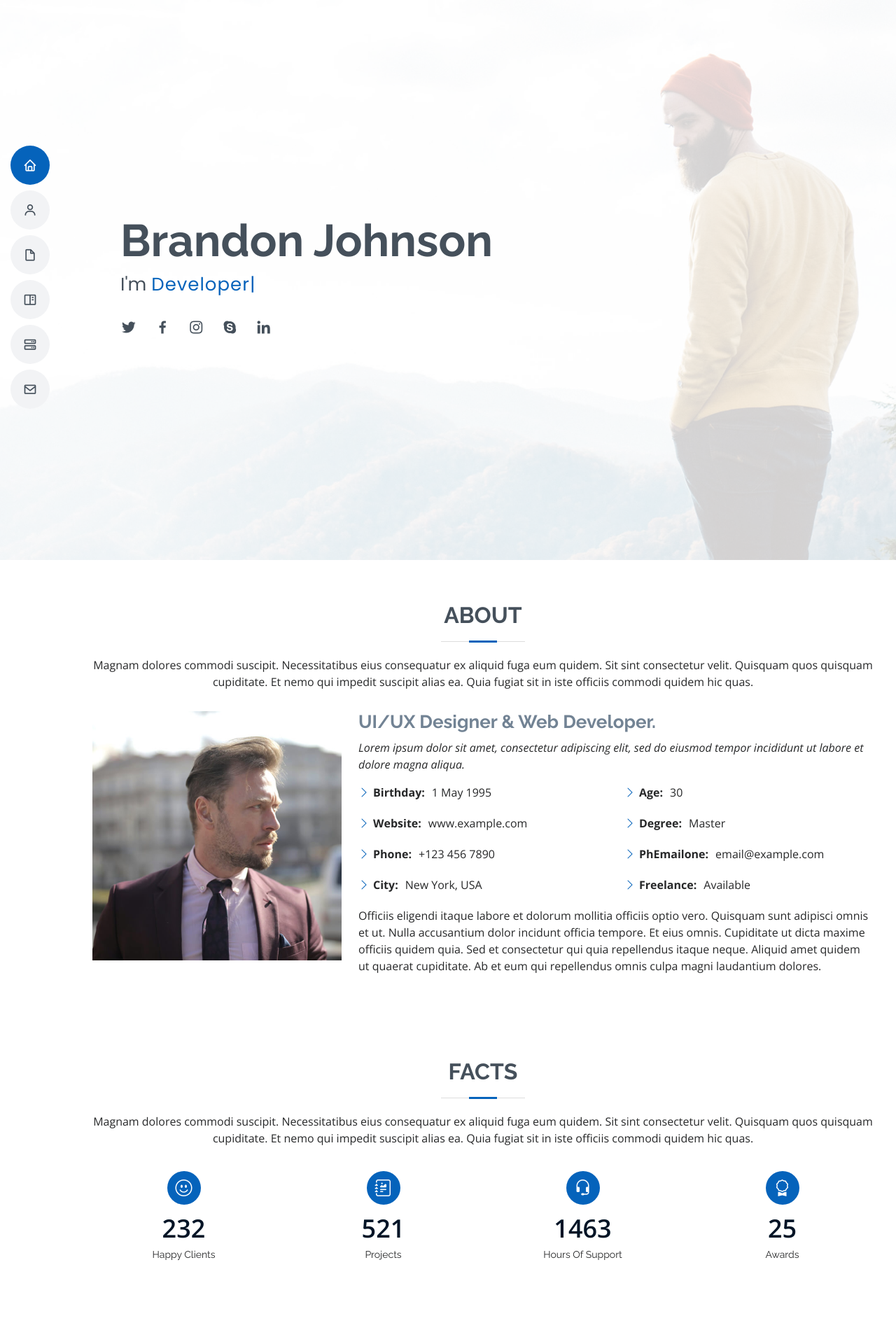
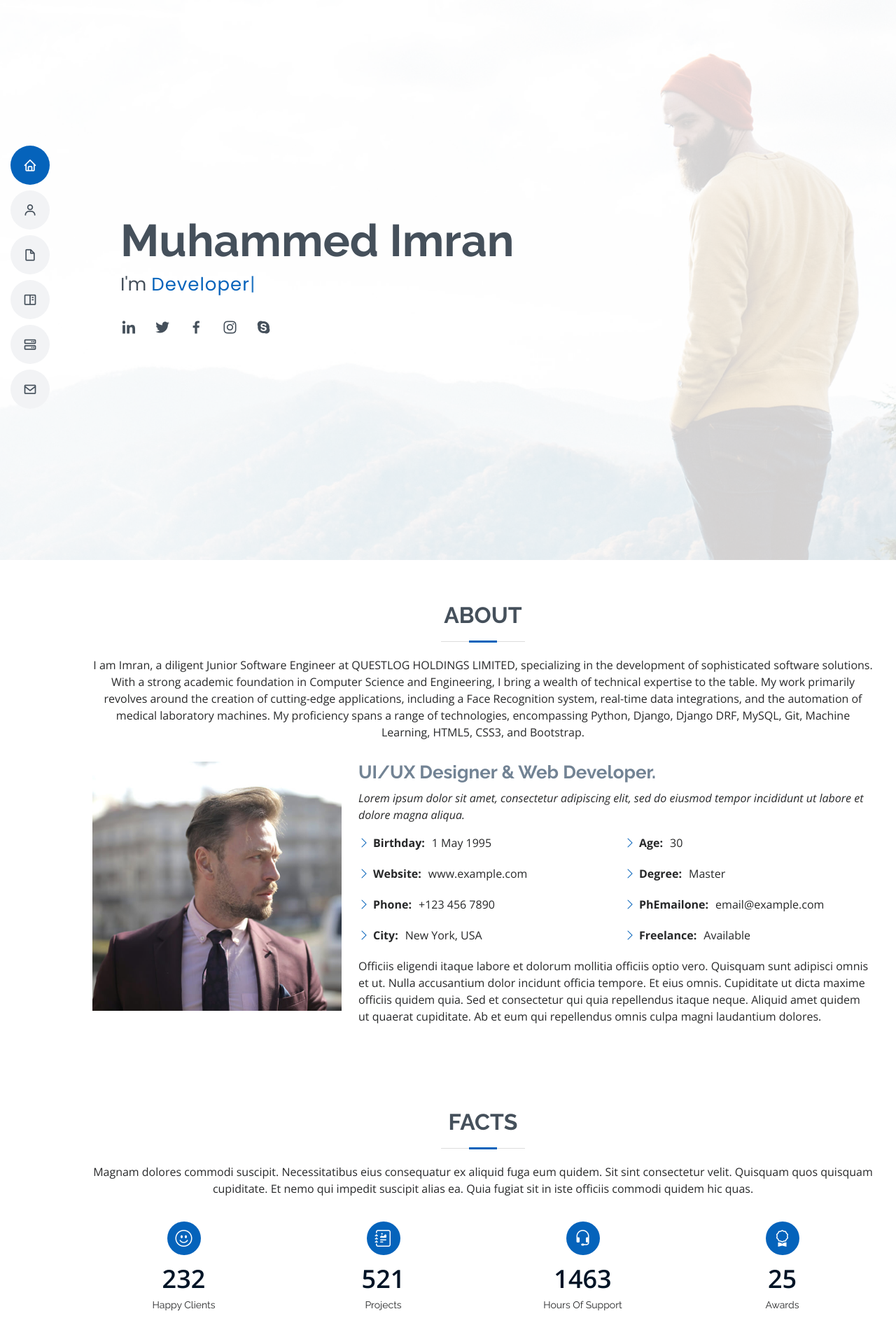
Before and after one commit to imranctc/convert_html_to_django, a Django app: page / in a window 1280 px wide. Shown: the top 1920 px of the page at 70% size. Run offline with Django 4.2, Linux system fonts and the light colour scheme; some libraries are stand-ins or nearby versions.

Commit message:
change static url of index.html

```diff
--- a/main/templates/index.html
+++ b/main/templates/index.html
@@ -5,27 +6,27 @@
   <meta charset="utf-8">
   <meta content="width=device-width, initial-scale=1.0" name="viewport">
 
-  <title>MyResume Bootstrap Template - Index</title>
+  <title>Muhmmed Imran Resume</title>
   <meta content="" name="description">
   <meta content="" name="keywords">
 
   <!-- Favicons -->
-  <link href="assets/img/favicon.png" rel="icon">
-  <link href="assets/img/apple-touch-icon.png" rel="apple-touch-icon">
+  <link href="{% static 'assets/img/favicon.png' %}" rel="icon">
+  <link href="{% static 'assets/img/apple-touch-icon.png' %}" rel="apple-touch-icon">
 
   <!-- Google Fonts -->
   <link href="https://fonts.googleapis.com/css?family=Open+Sans:300,300i,400,400i,600,600i,700,700i|Raleway:300,300i,400,400i,500,500i,600,600i,700,700i|Poppins:300,300i,400,400i,500,500i,600,600i,700,700i" rel="stylesheet">
 
   <!-- Vendor CSS Files -->
-  <link href="assets/vendor/aos/aos.css" rel="stylesheet">
-  <link href="assets/vendor/bootstrap/css/bootstrap.min.css" rel="stylesheet">
-  <link href="assets/vendor/bootstrap-icons/bootstrap-icons.css" rel="stylesheet">
-  <link href="assets/vendor/boxicons/css/boxicons.min.css" rel="stylesheet">
-  <link href="assets/vendor/glightbox/css/glightbox.min.css" rel="stylesheet">
-  <link href="assets/vendor/swiper/swiper-bundle.min.css" rel="stylesheet">
+  <link href="{% static 'assets/vendor/aos/aos.css' %}" rel="stylesheet">
+  <link href="{% static 'assets/vendor/bootstrap/css/bootstrap.min.css' %}" rel="stylesheet">
+  <link href="{% static 'assets/vendor/bootstrap-icons/bootstrap-icons.css' %}" rel="stylesheet">
+  <link href="{% static 'assets/vendor/boxicons/css/boxicons.min.css' %}" rel="stylesheet">
+  <link href="{% static 'assets/vendor/glightbox/css/glightbox.min.css' %}" rel="stylesheet">
+  <link href="{% static 'assets/vendor/swiper/swiper-bundle.min.css' %}" rel="stylesheet">
 
   <!-- Template Main CSS File -->
-  <link href="assets/css/style.css" rel="stylesheet">
+  <link href="{% static 'assets/css/style.css' %}" rel="stylesheet">
 
   <!-- =======================================================
   * Template Name: MyResume
@@ -60,14 +61,14 @@
   <!-- ======= Hero Section ======= -->
   <section id="hero" class="d-flex flex-column justify-content-center">
     <div class="container" data-aos="zoom-in" data-aos-delay="100">
-      <h1>Brandon Johnson</h1>
-      <p>I'm <span class="typed" data-typed-items="Designer, Developer, Freelancer, Photographer"></span></p>
+      <h1>Muhammed Imran</h1>
+      <p>I'm <span class="typed" data-typed-items=" Software Engineer, Developer, Freelancer, "></span></p>
       <div class="social-links">
+        <a href="https://www.linkedin.com/in/imran-pciu/" class="linkedin"><i class="bx bxl-linkedin"></i></a>
         <a href="#" class="twitter"><i class="bx bxl-twitter"></i></a>
         <a href="#" class="facebook"><i class="bx bxl-facebook"></i></a>
         <a href="#" class="instagram"><i class="bx bxl-instagram"></i></a>
         <a href="#" class="google-plus"><i class="bx bxl-skype"></i></a>
-        <a href="#" class="linkedin"><i class="bx bxl-linkedin"></i></a>
       </div>
     </div>
   </section><!-- End Hero -->
@@ -80,12 +81,14 @@
 
         <div class="section-title">
           <h2>About</h2>
-          <p>Magnam dolores commodi suscipit. Necessitatibus eius consequatur ex aliquid fuga eum quidem. Sit sint consectetur velit. Quisquam quos quisquam cupiditate. Et nemo qui impedit suscipit alias ea. Quia fugiat sit in iste officiis commodi quidem hic quas.</p>
+          <p>I am Imran, a diligent Junior Software Engineer at QUESTLOG HOLDINGS LIMITED, specializing in the development of sophisticated software solutions.
+
+            With a strong academic foundation in Computer Science and Engineering, I bring a wealth of technical expertise to the table. My work primarily revolves around the creation of cutting-edge applications, including a Face Recognition system, real-time data integrations, and the automation of medical laboratory machines. My proficiency spans a range of technologies, encompassing Python, Django, Django DRF, MySQL, Git, Machine Learning, HTML5, CSS3, and Bootstrap.</p>
         </div>
 
         <div class="row">
           <div class="col-lg-4">
-            <img src="assets/img/profile-img.jpg" class="img-fluid" alt="">
+            <img src="{% static 'assets/img/profile-img.jpg' %}" class="img-fluid" alt="">
           </div>
           <div class="col-lg-8 pt-4 pt-lg-0 content">
             <h3>UI/UX Designer &amp; Web Developer.</h3>
@@ -325,12 +328,12 @@
 
           <div class="col-lg-4 col-md-6 portfolio-item filter-app">
             <div class="portfolio-wrap">
-              <img src="assets/img/portfolio/portfolio-1.jpg" class="img-fluid" alt="">
+              <img src="{% static 'assets/img/portfolio/portfolio-1.jpg' %}" class="img-fluid" alt="">
               <div class="portfolio-info">
                 <h4>App 1</h4>
                 <p>App</p>
                 <div class="portfolio-links">
-                  <a href="assets/img/portfolio/portfolio-1.jpg" data-gallery="portfolioGallery" class="portfolio-lightbox" title="App 1"><i class="bx bx-plus"></i></a>
+                  <a href="{% static 'assets/img/portfolio/portfolio-1.jpg'%}" data-gallery="portfolioGallery" class="portfolio-lightbox" title="App 1"><i class="bx bx-plus"></i></a>
                   <a href="portfolio-details.html" class="portfolio-details-lightbox" data-glightbox="type: external" title="Portfolio Details"><i class="bx bx-link"></i></a>
                 </div>
               </div>
@@ -339,12 +342,12 @@
 
           <div class="col-lg-4 col-md-6 portfolio-item filter-web">
             <div class="portfolio-wrap">
-              <img src="assets/img/portfolio/portfolio-2.jpg" class="img-fluid" alt="">
+              <img src="{% static 'assets/img/portfolio/portfolio-2.jpg'%}" class="img-fluid" alt="">
               <div class="portfolio-info">
                 <h4>Web 3</h4>
                 <p>Web</p>
                 <div class="portfolio-links">
-                  <a href="assets/img/portfolio/portfolio-2.jpg" data-gallery="portfolioGallery" class="portfolio-lightbox" title="Web 3"><i class="bx bx-plus"></i></a>
+                  <a href="{% static 'assets/img/portfolio/portfolio-2.jpg'%}" data-gallery="portfolioGallery" class="portfolio-lightbox" title="Web 3"><i class="bx bx-plus"></i></a>
                   <a href="portfolio-details.html" class="portfolio-details-lightbox" data-glightbox="type: external" title="Portfolio Details"><i class="bx bx-link"></i></a>
                 </div>
               </div>
@@ -353,12 +356,12 @@
 
           <div class="col-lg-4 col-md-6 portfolio-item filter-app">
             <div class="portfolio-wrap">
-              <img src="assets/img/portfolio/portfolio-3.jpg" class="img-fluid" alt="">
+              <img src="{% static 'assets/img/portfolio/portfolio-3.jpg'%}" class="img-fluid" alt="">
               <div class="portfolio-info">
                 <h4>App 2</h4>
                 <p>App</p>
                 <div class="portfolio-links">
-                  <a href="assets/img/portfolio/portfolio-3.jpg" data-gallery="portfolioGallery" class="portfolio-lightbox" title="App 2"><i class="bx bx-plus"></i></a>
+                  <a href="{% static 'assets/img/portfolio/portfolio-3.jpg'%}" data-gallery="portfolioGallery" class="portfolio-lightbox" title="App 2"><i class="bx bx-plus"></i></a>
                   <a href="portfolio-details.html" class="portfolio-details-lightbox" data-glightbox="type: external" title="Portfolio Details"><i class="bx bx-link"></i></a>
                 </div>
               </div>
@@ -367,12 +370,12 @@
 
           <div class="col-lg-4 col-md-6 portfolio-item filter-card">
             <div class="portfolio-wrap">
-              <img src="assets/img/portfolio/portfolio-4.jpg" class="img-fluid" alt="">
+              <img src="{% static 'assets/img/portfolio/portfolio-4.jpg'%}" class="img-fluid" alt="">
               <div class="portfolio-info">
                 <h4>Card 2</h4>
                 <p>Card</p>
                 <div class="portfolio-links">
-                  <a href="assets/img/portfolio/portfolio-4.jpg" data-gallery="portfolioGallery" class="portfolio-lightbox" title="Card 2"><i class="bx bx-plus"></i></a>
+                  <a href="{% static 'assets/img/portfolio/portfolio-4.jpg'%}" data-gallery="portfolioGallery" class="portfolio-lightbox" title="Card 2"><i class="bx bx-plus"></i></a>
                   <a href="portfolio-details.html" class="portfolio-details-lightbox" data-glightbox="type: external" title="Portfolio Details"><i class="bx bx-link"></i></a>
                 </div>
               </div>
@@ -381,12 +384,12 @@
 
           <div class="col-lg-4 col-md-6 portfolio-item filter-web">
             <div class="portfolio-wrap">
-              <img src="assets/img/portfolio/portfolio-5.jpg" class="img-fluid" alt="">
+              <img src="{% static 'assets/img/portfolio/portfolio-5.jpg'%}" class="img-fluid" alt="">
               <div class="portfolio-info">
                 <h4>Web 2</h4>
                 <p>Web</p>
                 <div class="portfolio-links">
-                  <a href="assets/img/portfolio/portfolio-5.jpg" data-gallery="portfolioGallery" class="portfolio-lightbox" title="Web 2"><i class="bx bx-plus"></i></a>
+                  <a href="{% static 'assets/img/portfolio/portfolio-5.jpg'%}" data-gallery="portfolioGallery" class="portfolio-lightbox" title="Web 2"><i class="bx bx-plus"></i></a>
                   <a href="portfolio-details.html" class="portfolio-details-lightbox" data-glightbox="type: external" title="Portfolio Details"><i class="bx bx-link"></i></a>
                 </div>
               </div>
@@ -395,12 +398,12 @@
 
           <div class="col-lg-4 col-md-6 portfolio-item filter-app">
             <div class="portfolio-wrap">
-              <img src="assets/img/portfolio/portfolio-6.jpg" class="img-fluid" alt="">
+              <img src="{% static 'assets/img/portfolio/portfolio-6.jpg'%}" class="img-fluid" alt="">
               <div class="portfolio-info">
                 <h4>App 3</h4>
                 <p>App</p>
                 <div class="portfolio-links">
-                  <a href="assets/img/portfolio/portfolio-6.jpg" data-gallery="portfolioGallery" class="portfolio-lightbox" title="App 3"><i class="bx bx-plus"></i></a>
+                  <a href="{% static 'assets/img/portfolio/portfolio-6.jpg'%}" data-gallery="portfolioGallery" class="portfolio-lightbox" title="App 3"><i class="bx bx-plus"></i></a>
                   <a href="portfolio-details.html" class="portfolio-details-lightbox" data-glightbox="type: external" title="Portfolio Details"><i class="bx bx-link"></i></a>
                 </div>
               </div>
@@ -409,12 +412,12 @@
 
           <div class="col-lg-4 col-md-6 portfolio-item filter-card">
             <div class="portfolio-wrap">
-              <img src="assets/img/portfolio/portfolio-7.jpg" class="img-fluid" alt="">
+              <img src="{% static 'assets/img/portfolio/portfolio-7.jpg'%}" class="img-fluid" alt="">
               <div class="portfolio-info">
                 <h4>Card 1</h4>
                 <p>Card</p>
                 <div class="portfolio-links">
-                  <a href="assets/img/portfolio/portfolio-7.jpg" data-gallery="portfolioGallery" class="portfolio-lightbox" title="Card 1"><i class="bx bx-plus"></i></a>
+                  <a href="{% static 'assets/img/portfolio/portfolio-7.jpg'%}" data-gallery="portfolioGallery" class="portfolio-lightbox" title="Card 1"><i class="bx bx-plus"></i></a>
                   <a href="portfolio-details.html" class="portfolio-details-lightbox" data-glightbox="type: external" title="Portfolio Details"><i class="bx bx-link"></i></a>
                 </div>
               </div>
@@ -423,12 +426,12 @@
 
           <div class="col-lg-4 col-md-6 portfolio-item filter-card">
             <div class="portfolio-wrap">
-              <img src="assets/img/portfolio/portfolio-8.jpg" class="img-fluid" alt="">
+              <img src="{% static 'assets/img/portfolio/portfolio-8.jpg'%}" class="img-fluid" alt="">
               <div class="portfolio-info">
                 <h4>Card 3</h4>
                 <p>Card</p>
                 <div class="portfolio-links">
-                  <a href="assets/img/portfolio/portfolio-8.jpg" data-gallery="portfolioGallery" class="portfolio-lightbox" title="Card 3"><i class="bx bx-plus"></i></a>
+                  <a href="{% static 'assets/img/portfolio/portfolio-8.jpg'%}" data-gallery="portfolioGallery" class="portfolio-lightbox" title="Card 3"><i class="bx bx-plus"></i></a>
                   <a href="portfolio-details.html" class="portfolio-details-lightbox" data-glightbox="type: external" title="Portfolio Details"><i class="bx bx-link"></i></a>
                 </div>
               </div>
@@ -437,12 +440,12 @@
 
           <div class="col-lg-4 col-md-6 portfolio-item filter-web">
             <div class="portfolio-wrap">
-              <img src="assets/img/portfolio/portfolio-9.jpg" class="img-fluid" alt="">
+              <img src="{% static 'assets/img/portfolio/portfolio-9.jpg'%}" class="img-fluid" alt="">
               <div class="portfolio-info">
                 <h4>Web 3</h4>
                 <p>Web</p>
                 <div class="portfolio-links">
-                  <a href="assets/img/portfolio/portfolio-9.jpg" data-gallery="portfolioGallery" class="portfolio-lightbox" title="Web 3"><i class="bx bx-plus"></i></a>
+                  <a href="{% static 'assets/img/portfolio/portfolio-9.jpg'%}" data-gallery="portfolioGallery" class="portfolio-lightbox" title="Web 3"><i class="bx bx-plus"></i></a>
                   <a href="portfolio-details.html" class="portfolio-details-lightbox" data-glightbox="type: external" title="Portfolio Details"><i class="bx bx-link"></i></a>
                 </div>
               </div>
```
Also changed, not shown: other parts of main/templates/index.html (+16 -15 lines).
